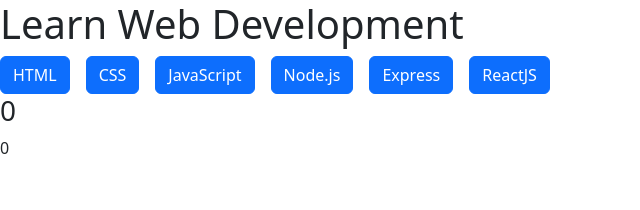
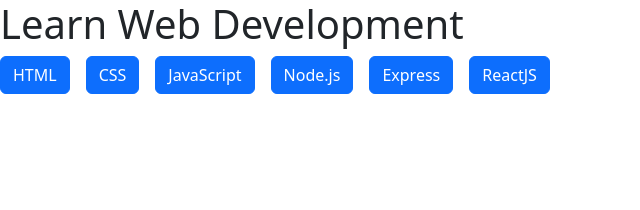
Before and after one commit to alessandrofalcoo/react-use-state, a React (Vite) app: page / in a window 1280 px wide. Shown: the top 210 px of the page, without its empty margins (0-640 px from the left). Built offline with nearby package versions, Linux system fonts and the light colour scheme.

Commit message:
enhance Button component to handle onClick prop; update Main component to set language and description on button click

```diff
--- a/src/components/Buttons.jsx
+++ b/src/components/Buttons.jsx
@@ -1,9 +1,10 @@
-export default function Button({ id, title }) {
+export default function Button({ id, title, onClick }) {
     return (
         <button
             type="button"
             className="btn btn-primary"
             key={id}
+            onClick={onClick}
         >
             {title}
         </button>
--- a/src/components/Main.jsx
+++ b/src/components/Main.jsx
@@ -4,18 +4,25 @@
 
 export default function Main() {
 
-    const [language, setLanguage] = useState(0)
-    const [description, setDescription] = useState(0)
+    const [language, setLanguage] = useState('')
+    const [description, setDescription] = useState('')
 
     return (
         <>
             <div className='buttons'>
                 {Languages.map((element) => (
-                    <Button id={element.id} title={element.title}  >{element}</Button>
+                    <Button
+                        id={element.id}
+                        title={element.title}
+                        onClick={() => {
+                            setDescription(element.description);
+                            setLanguage(element.title);
+                        }}
+                    >{element.title}</Button>
                 ))}
-            </div>
+            </div >
             <div className='paragraph'>
-                <h3>{language}</h3>
+                <h2>{language}</h2>
                 <p>{description}</p>
             </div>
         </>
```
